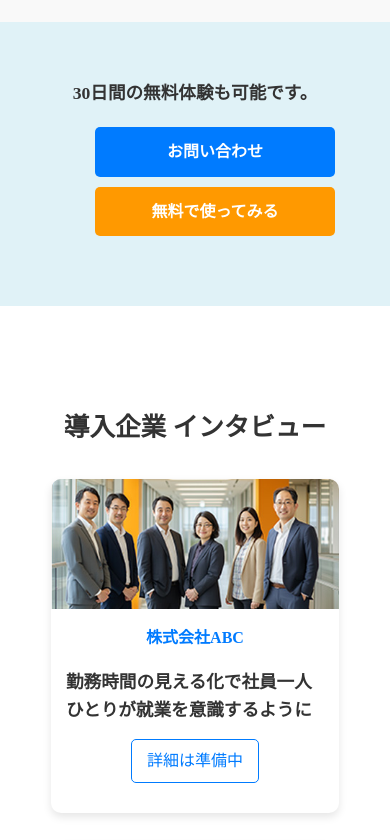
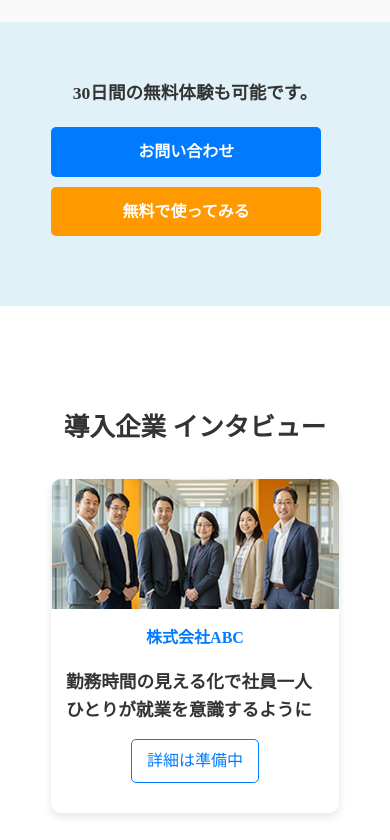
Before and after one commit to eo-study/TimeConnect, a plain HTML site: page index.html in a window 390 px wide. Shown: the part 4360-5200 px from the top of the page. Drawn offline with Linux system fonts and the light colour scheme.

Commit message:
Add files via upload

```diff
--- a/common/index_r.css
+++ b/common/index_r.css
@@ -488,14 +488,14 @@
         flex-direction: column;
         align-items: center;
         gap: 10px;
-        width: 200px;
+        width: 100%;
         margin: 0 auto;
     }
     .cta .cta-buttons ul li {
-        width: 100%;
+        width: 80%;
     }
     .cta .cta-buttons ul li .btn {
-        width: 100%;
+        width: 80%;
         padding: 12px 20px;
         font-size: 1em;
     }
```
